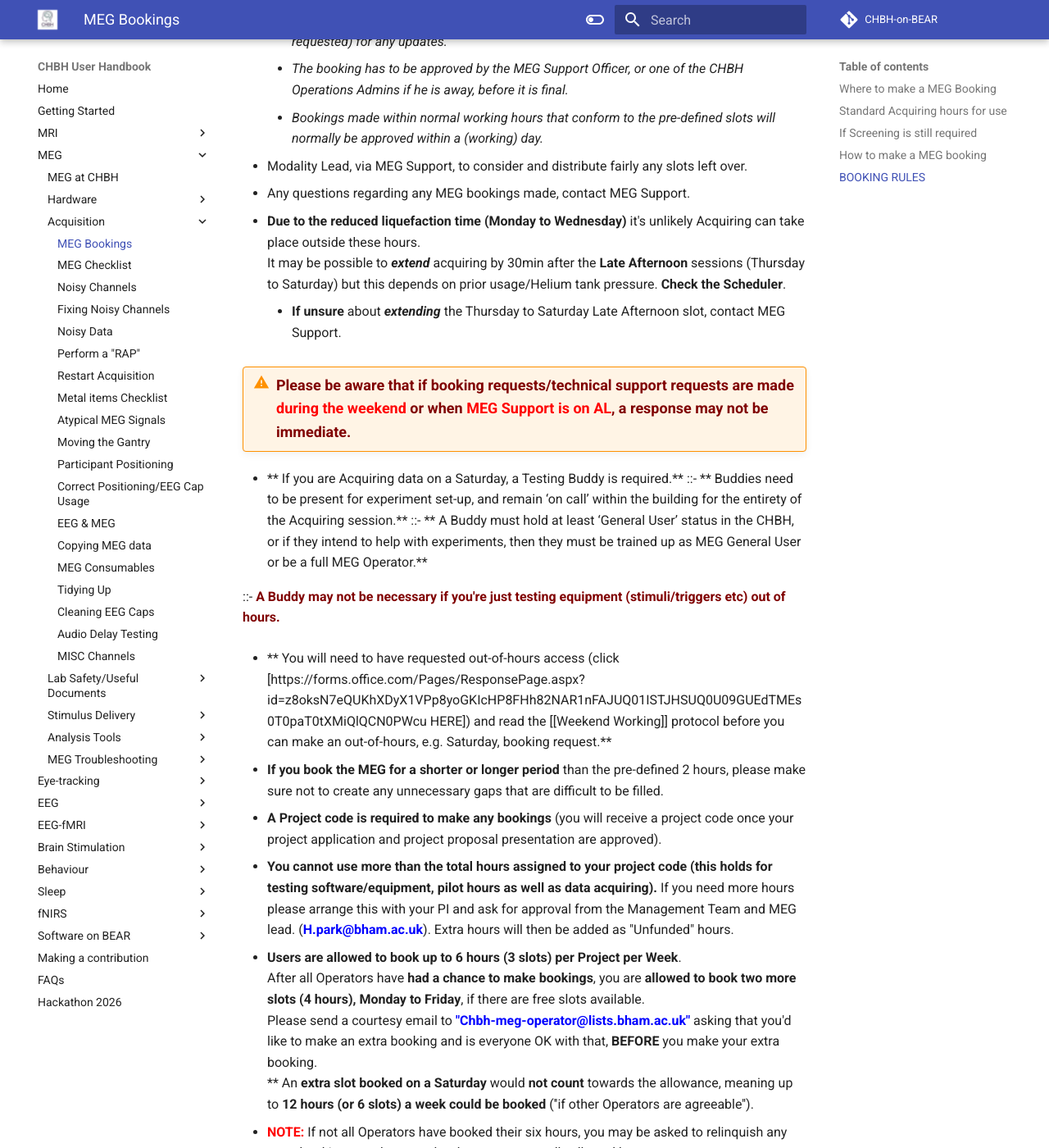
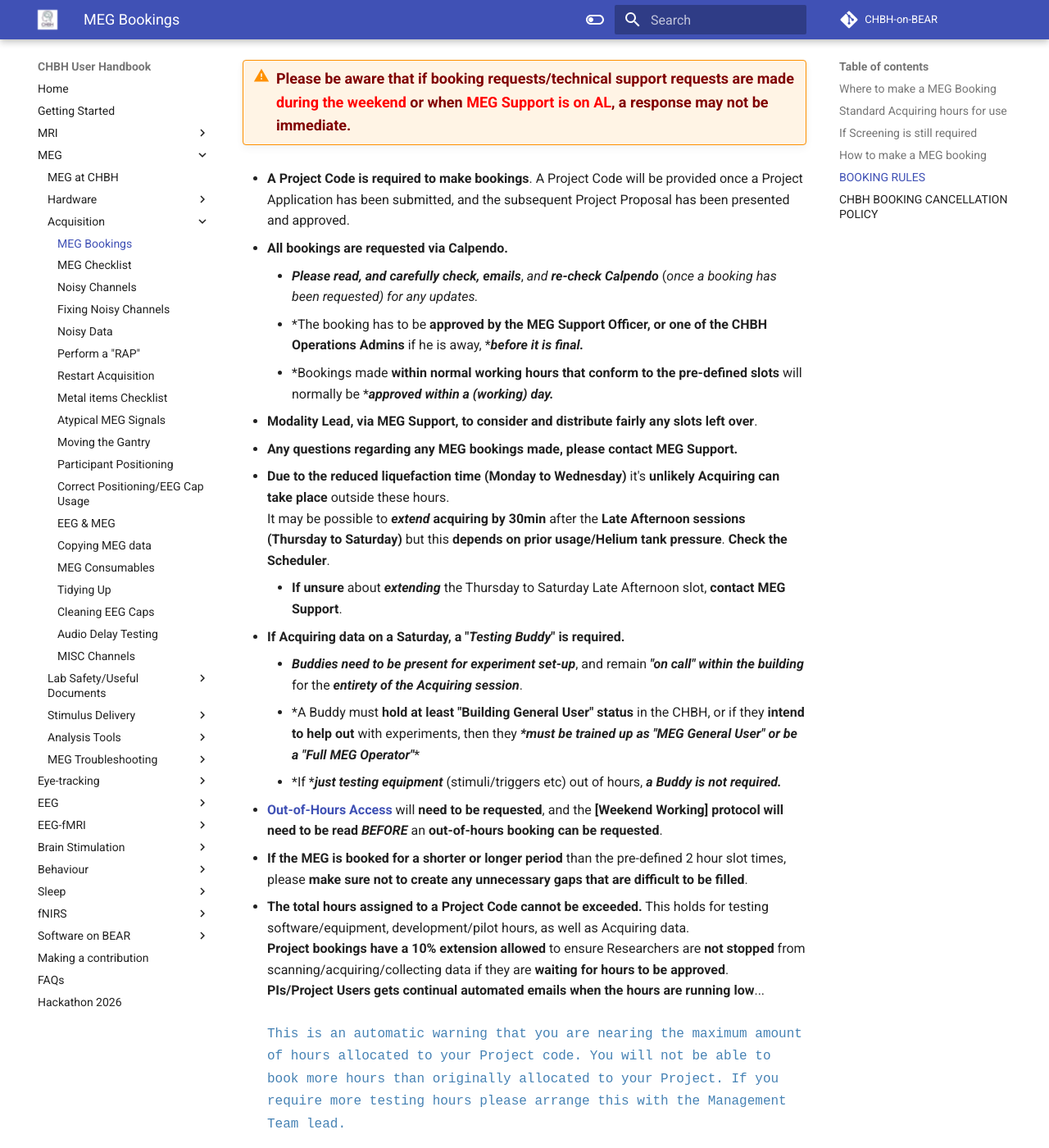
Before and after one commit to chbh-opensource/chbh-on-bear, an MkDocs documentation site: the page built from docs/meg/acquisition/megbookings.md, in a window 1280 px wide and 1400 px high, scrolled down 2116 px. Shown: the whole window at 82% size. Built offline with MkDocs 1.6.1 and Material for MkDocs 9.7.7, drawn with Linux system fonts in a browser that asks for light colours; comment, search, counter and statistics services are not loaded; some of the changed text lies outside the part shown.

Commit message:
MEG Bookings repo complete

```diff
--- a/docs/meg/acquisition/megbookings.md
+++ b/docs/meg/acquisition/megbookings.md
@@ -1,48 +1,49 @@
 # MEG Bookings
 
-### **Where to make a MEG Booking**
+### **<span style="color:green">Where to make a MEG Booking</span>**
 
 **<span style="color:blue">February 1st 2026</span>. Booking Cost: <span style="color:maroon">£421.76</span> per hour.**
 
 !!! Note "A Calpendo Project Code is required to make Bookings, <br /> - [Project Proposals Process]"
 
-MEG Bookings are placed by Researchers, pending Admin approval, using the following link.
+MEG Bookings are placed by MEG Operators, pending Admin. approval, using the following link.
 
 - **<span style="font-size:x-large">[https://chbh.calpendo.com/#MEG](https://chbh.calpendo.com/#MEG)</span>**
 
 Log in with ADF username and password, providing any 2-factor authentication. <br />
 - ***<span style="color:maroon">Username MUST BE all lower case</span>***.
 
-!!! warning "**<span style="color:red">No MEG Lab usage, of any kind, is permitted on Sundays!</span>**"
+!!! warning "**<span style="font-size:large;color:red">No MEG Lab usage, of any kind, is permitted on Sundays!</span>**"
 
-### **Standard Acquiring hours for use**
+### **<span style="color:green">Standard Acquiring hours for use</span>**
 
  - **<span style="color:blue">9am–7pm (Monday to Wednesday)</span>**
 	- ***<span style="color:maroon">Please DO NOT EXTEND acquiring past 7pm.</span>***
 - **<span style="color:blue">9am–5pm (Thursday to Saturday)</span>**
 	- ***<span style="color:maroon">IT MAY BE POSSIBLE TO EXTEND acquiring time to ~5:30pm, but only depending on prior usage/the IHR tank pressures are not too high.<br /> - Check the Scheduler.</span>***
 
-**The pre-defined slot times are as follows:**
+**<span style="font-size:x-large">The pre-defined slot times are as follows:</span>**
 
-|  Monday to Wednesday  |  Thursday to Saturday  |    |
+|  <span style="font-size:large">Monday to Wednesday</span>  |  <span style="font-size:large">Thursday to Saturday</span>  |    |
 |  :-------:  |  :-------:  |  :--------  |
-|  09:00 - 11:00  |  09:00 - 11:00  | **<span style="color:blue">Morning</span>**  |
-|  11:00 - 13:00  |  11:00 - 13:00  | **<span style="color:blue">Noon</span>**  |
-|  13:00 - 15:00  |  13:00 - 15:00  | **<span style="color:blue">Early Afternoon</span>**  |
-|  15:00 - 17:00  |  15:00 - 17:00  | **<span style="color:blue">Late Afternoon</span>**  |
-|  17:00 - 19:00  |  |  **<span style="color:blue">Evening</span>**  |
+|  <span style="font-size:large">09:00 - 11:00</span>  |  <span style="font-size:large">09:00 - 11:00</span>  | **<span style="font-size:large;color:blue">Morning</span>**  |
+|  <span style="font-size:large">11:00 - 13:00</span>  |  <span style="font-size:large">11:00 - 13:00</span>  | **<span style="font-size:large;color:blue">Noon</span>**  |
+|  <span style="font-size:large">13:00 - 15:00</span>  |  <span style="font-size:large">13:00 - 15:00</span>  | **<span style="font-size:large;color:blue">Early Afternoon</span>**  |
+|  <span style="font-size:large">15:00 - 17:00</span>  |  <span style="font-size:large">15:00 - 17:00</span>  | **<span style="font-size:large;color:blue">Late Afternoon</span>**  |
+|  <span style="font-size:large">17:00 - 19:00</span>  |  |  **<span style="font-size:large;color:blue">Evening</span>**  |
 
-- **<span style="font-size:x-large;color:blue">Three slots per project per week.</soan>**
+- **<span style="font-size:large;color:blue">Default usage is 6 hours (3 slots) per Project per Week.</span>**
+- **<span style="font-size:large;color:blue">Bookings can be made up to 3 months in advance</span>**.
 
-### **If Screening is still required**
+### **<span style="color:green">If Screening is still required</span>**
 
-- If screening Participants for illness is still required as part of a MEG RA, read and follow the **[School of Psychology Procedure](https://bham.sharepoint.com/sites/PsychologySHSEC-Committee/Shared%20Documents/Forms/AllItems.aspx?id=%2Fsites%2FPsychologySHSEC%2DCommittee%2FShared%20Documents%2FRisk%20Assessments%2FRisk%20Assessment%20Procedure%20Documents&p=true&ga=1)** <br />
-	- Item #3., "**Pre-Screen Questionnaire.docx**", in "**Historic Documents**".
+- If **screening Participants for illness is still required** as part of a MEG RA, read and follow the **[School of Psychology Procedure](https://bham.sharepoint.com/sites/PsychologySHSEC-Committee/Shared%20Documents/Forms/AllItems.aspx?id=%2Fsites%2FPsychologySHSEC%2DCommittee%2FShared%20Documents%2FRisk%20Assessments%2FRisk%20Assessment%20Procedure%20Documents&p=true&ga=1)** <br />
+	- **Item #3.**, "**Pre-Screen Questionnaire.docx**", in "**Historic Documents**".
 
-### **How to make a MEG booking**
+### **<span style="color:green">How to make a MEG booking</span>**
 
 **Left click on a time on a day that has free slots** (*times that are free are indicated in green (possibly blue) and should be blank*).<br />
-The mouse can also be dragged (*holding left-click*) to choose the time.<br />
+The **mouse can also be dragged** (*holding left-click*) to choose the time.<br />
 Fill out the details as follows:
 
 - For **Type**: Choose from ...
@@ -61,93 +62,79 @@
 	- *Participant name no longer needs to be noted in the panel*.
 
 
-### **BOOKING RULES**
-
-- All bookings are requested via Calpendo.
-	- *Please read, and carefully check, emails, and re-check Calpendo (once a booking has been requested) for any updates.*
-	- *The booking has to be approved by the MEG Support Officer, or one of the CHBH Operations Admins if he is away, before it is final.*
-	- *Bookings made within normal working hours that conform to the pre-defined slots will normally be approved within a (working) day.*
-
-- Modality Lead, via MEG Support, to consider and distribute fairly any slots left over.
-
-- Any questions regarding any MEG bookings made, contact MEG Support.
-
-- **Due to the reduced liquefaction time (Monday to Wednesday)** it's unlikely Acquiring can take place outside these hours.<br />
-It may be possible to ***extend*** acquiring by 30min after the **Late Afternoon** sessions (Thursday to Saturday) but this depends on prior usage/Helium tank pressure. **Check the Scheduler**.
-	- **If unsure** about ***extending*** the Thursday to Saturday Late Afternoon slot, contact MEG Support.
+### **<span style="color:green">BOOKING RULES</span>**
 
 !!! Warning "**<span style="font-size:large"><span style="color:maroon">Please be aware that if booking requests/technical support requests are made <span style="color:red">during the weekend</span> or when <span style="color:red">MEG Support is on AL</span>, a response may not be immediate.</span></span>**"
 
-- ** If you are Acquiring data on a Saturday, a Testing Buddy is required.**
-::- ** Buddies need to be present for experiment set-up, and remain ‘on call’ within the building for the entirety of the Acquiring session.**
-::- ** A Buddy must hold at least ‘General User’ status in the CHBH, or if they intend to help with experiments, then they must be trained up as MEG General User or be a full MEG Operator.**
+- **A Project Code is required to make bookings**. A Project Code will be provided once a Project Application has been submitted, and the subsequent Project Proposal has been presented and approved.
 
-::- **<span style="color:maroon">A Buddy may not be necessary if you're just testing equipment (stimuli/triggers etc) out of hours.</span>**
+- **All bookings are requested via Calpendo.**
+	- ***Please read, and carefully check, emails***, *and* ***re-check Calpendo*** (*once a booking has been requested) for any updates.*
+	- *The booking has to be ****approved by the MEG Support Officer, or one of the CHBH Operations Admins**** if he is away, ****before it is final.***
+	- *Bookings made ****within normal working hours that conform to the pre-defined slots**** will normally be ****approved within a (working) day.***
+
+- **Modality Lead, via MEG Support, to consider and distribute fairly any slots left over**.
+
+- **Any questions regarding any MEG bookings made, please contact MEG Support.**
+
+- **Due to the reduced liquefaction time (Monday to Wednesday)** it's **unlikely Acquiring can take place** outside these hours.<br />
+It may be possible to ***extend*** **acquiring by 30min** after the **Late Afternoon sessions (Thursday to Saturday)** but this **depends on prior usage/Helium tank pressure**. **Check the Scheduler**.
+	- **If unsure** about ***extending*** the Thursday to Saturday Late Afternoon slot, **contact MEG Support**.
 
 
-* ** You will need to have requested out-of-hours access (click [https://forms.office.com/Pages/ResponsePage.aspx?id=z8oksN7eQUKhXDyX1VPp8yoGKIcHP8FHh82NAR1nFAJUQ01ISTJHSUQ0U09GUEdTMEs0T0paT0tXMiQlQCN0PWcu HERE]) and read the [[Weekend Working]] protocol before you can make an out-of-hours, e.g. Saturday, booking request.**
+- **If Acquiring data on a Saturday, a "*Testing Buddy*" is required.**
+	- ***Buddies need to be present for experiment set-up***, and remain ***"on call" within the building*** for the ***entirety of the Acquiring session***.
+	- *A Buddy must ****hold at least "Building General User" status**** in the CHBH, or if they ****intend to help out**** with experiments, then they ****must be trained up as "MEG General User" or be a "Full MEG Operator".***
+	- *If ****just testing equipment*** (stimuli/triggers etc) out of hours, ***a Buddy is not required.***
 
 
-* **If you book the MEG for a shorter or longer period** than the pre-defined 2 hours, please make sure not to create any unnecessary gaps that are difficult to be filled.
+- **[Out-of-Hours Access](https://forms.office.com/Pages/ResponsePage.aspx?id=z8oksN7eQUKhXDyX1VPp8yoGKIcHP8FHh82NAR1nFAJUQ01ISTJHSUQ0U09GUEdTMEs0T0paT0tXMiQlQCN0PWcu)** will **need to be requested**, and the **[Weekend Working] protocol will need to be read** ***BEFORE*** an **out-of-hours booking can be requested**.
 
 
-* **A Project code is required to make any bookings** (you will receive a project code once your project application and project proposal presentation are approved).
+- **If the MEG is booked for a shorter or longer period** than the pre-defined 2 hour slot times, please **make sure not to create any unnecessary gaps that are difficult to be filled**.
 
+- **The total hours assigned to a Project Code cannot be exceeded.** This holds for testing software/equipment, development/pilot hours, as well as Acquiring data.<br />
+**Project bookings have a 10% extension allowed** to ensure Researchers are **not stopped** from scanning/acquiring/collecting data if they are **waiting for hours to be approved**.<br />
+**PIs/Project Users gets continual automated emails when the hours are running low**...<br /><br />
+<span style="color:SteelBlue;font-family:Monospace">
+This is an automatic warning that you are nearing the maximum amount of hours allocated to your Project code. You will not be able to book more hours than originally allocated to your Project. If you require more testing hours please arrange this with the Management Team lead.<br /><br />
+You have 5 out of 100 for MEG and Project B-2026-00555. This is less than 10%.<br /><br /></span>
+**If more hours are needed**, and after PI permission, **request via email to MEG Modality Lead and Operations Management**. If necessary, **a Managament Meeting with the Co-Directors** may be required if the **number of requested hours is more than ten**.<br />
+**Once approved, extra hours will then be added as "Unfunded" hours** to the Project.
 
-* **You cannot use more than the total hours assigned to your project code (this holds for testing software/equipment, pilot hours as well as data acquiring).** If you need more hours please arrange this with your PI and ask for approval from the Management Team and MEG lead. (**<span style="color:blue">H.park@bham.ac.uk</span>**). Extra hours will then be added as "Unfunded" hours.
+- **<span style="color:blue">MEG Operators are allowed to book up to 6 hours (3 slots) per Project per Week</span>**.<br />**After all MEG Operators have had a chance to make bookings**, MEG Operators are **allowed to book two more slots (4 hours), Monday to Friday**, *if there are free slots available*.<br />
+**Please send a courtesy email** to **<span style="color:blue">"Chbh-meg-operator[at]lists.bham.ac.uk"</span>** mentioning this extra booking request (or requests), and **asking if all MEG Operators are happy with this, BEFORE making any extra bookings**.<br />
+	- An **extra slot booked on a Saturday** would **not count** towards the allowance, meaning up to **12 hours (or 6 slots) a week could be booked** (*if other MEG Operators are agreeable*).
 
+!!! Note
+	**<span style="color:red">If not all MEG Operators have booked their six hours, any extra booked slots will need to be relinquished, above the normally allowed hours, to give other MEG Operators fair usage.</span>**
 
-* **Users are allowed to book up to 6 hours (3 slots) per Project per Week**.<br />After all Operators have **had a chance to make bookings**, you are **allowed to book two more slots (4 hours), Monday to Friday**, if there are free slots available.<br /> Please send a courtesy email to **<span style="color:blue">"Chbh-meg-operator@lists.bham.ac.uk"</span>** asking that you'd like to make an extra booking and is everyone OK with that, **BEFORE** you make your extra booking.<br />
-** An **extra slot booked on a Saturday** would **not count** towards the allowance, meaning up to **12 hours (or 6 slots) a week could be booked** (''if other Operators are agreeable'').
+- **Bookings made for testing scripts etc. out of hours** (*when the MEG is in liquefaction*) **will not be counted** towards the weekly allowance.
 
-* **<span style="color:red">NOTE: </span>** If not all Operators have booked their six hours, you may be asked to relinquish any extra bookings you have made, above your normally allowed hours.
+- **Bookings can be made up to 3 months ahead**. Bookings requested further ahead than 3 months need to be asked of, and approved by, the Modality Lead.
 
+### **<span style="color:green">CHBH BOOKING CANCELLATION POLICY</span>**
 
-* **Bookings made for testing scripts etc. out of hours** (when the MEG is in liquefaction) **will not be counted** towards the weekly allowance.
+- **72 hours’ notice is required** to cancel a booking.
 
+- **Only weekdays (Monday–Friday) are counted** when calculating the 72 hours.
+	- **Weekends do NOT count** toward the 72-hour period.
 
-* **Bookings** can be made up to 3 months ahead.
+- **Hours are refunded** if they are **cancelled 72 hours beforehand (*not including weekends*)**.
 
-=== **<span style="font-size:medium;color:blue">MEG BOOKING CANCELLATION POLICY</span>** ===
+- If a **slot is cancelled within 72 working hours and the slot is not rebooked by another MEG Operator**, the Project will be **charged the full cost** of the session, **<span style="color:red">£421.76 per hour</span>**
+	- If unfortunately a **Participant cancels**, please email **<span style="color:maroon">"Chbh-meg-operator[at]lists.bham.ac.uk"</span>** informing that the booked slot is now free.
+		- The slot/s will need **cancelling from Calpendo *BEFORE* sending the email**. <br />There's always the possibility **another MEG Operator could then use the slot themselves at the last minute - and the hours would then be recoverable.**
 
-* **72 hours’ notice is required** to cancel a booking.
+- **For every other situation, hours are not refunded**, and MEG Operators can request additional unfunded hours to the Co-Directors via the Modality Lead/Operations Manager.
 
-* **Only weekdays (Monday–Friday)** are counted when calculating the 72 hours.
-** **Weekends do NOT count** toward the 72-hour period.
+!!! Warning "<span style="color:red">**The MEG Support Officer/Administrators reserve the right to cancel bookings in case of technical problems/Service, or Maintenance requirements.**<br /> - *If bookings are cancelled because of these issues, they will not be charged for.*</span>"
 
-* **Hours are refunded** if they are **cancelled 72 hours beforehand (not including weekends)**.
-
-* If a scan is cancelled within 72 working hours **and the slot is not rebooked by another MEG Operator**, the project will be charged **the full cost** of the session. **<span style="color:red">@</span>**
-**  If unfortunately a **Participant cancels**, please email **<span style="color:maroon">"Chbh-meg-operator@lists.bham.ac.uk"</span>** informing that your  booked slot is now free.
-*** You will need to **delete your booking ''before'' sending the email**. <br />There's always the possibility **another Operator could then use the slot themselves at the last minute - and your hours would then be recoverable.**
-
-* For every other situation, hours are not refunded, and Operators can request additional unfunded hours to the Directors via the Operations Manager.
-
-* The **MEG Support Officer/Administrators reserve the right to cancel bookings in case of technical problems/Service or Maintenance requirements. **
-** **If bookings are cancelled because of these issues, they will not be charged for.**
-
-{| class="wikitable"
-|-
-| **Scan Day**
-| **Cancellation Deadline (72 Working Hours Before)**
-|-
-| Monday
-| Previous Wednesday – same time
-|-
-| Tuesday
-| Previous Thursday – same time
-|-
-| Wednesday
-| Previous Friday – same time
-|-
-| Thursday
-| Monday – same time
-|-
-| Friday
-| Tuesday – same time
-|-
-| Saturday
-| Wednesday - same time
-|}
-
-* **<span style="color:red">@</span>** **<span style="font-size:medium;color:maroon">Charges for booking the Lab are <u>£421.76 - per hour</u></span>**.<br />
+|  **<span style="font-size:large">Scan Day</span>**  |  **<span style="font-size:large">Cancellation Deadline (72 Working Hours Before)</span>**  |
+|  :-------  |  :-------  |
+|  <span style="font-size:large">Monday</span> |   <span style="font-size:large">Previous Wednesday – same time</span>  |
+|  <span style="font-size:large">Tuesday</span>  |  <span style="font-size:large">Previous Thursday – same time</span>  |
+|  <span style="font-size:large">Wednesday</span>  |  <span style="font-size:large">Previous Friday – same time</span>  |
+|  <span style="font-size:large">Thursday</span>  |  <span style="font-size:large">Monday – same time</span>  |
+|  <span style="font-size:large">Friday</span>  |  <span style="font-size:large">Tuesday – same time</span>  |
+|  <span style="font-size:large">Saturday</span>  |  <span style="font-size:large">Wednesday – same time</span>  |
```
Also changed, not shown: docs/meg/troubleshooting/plc_offline.md (+1 -2 lines).
